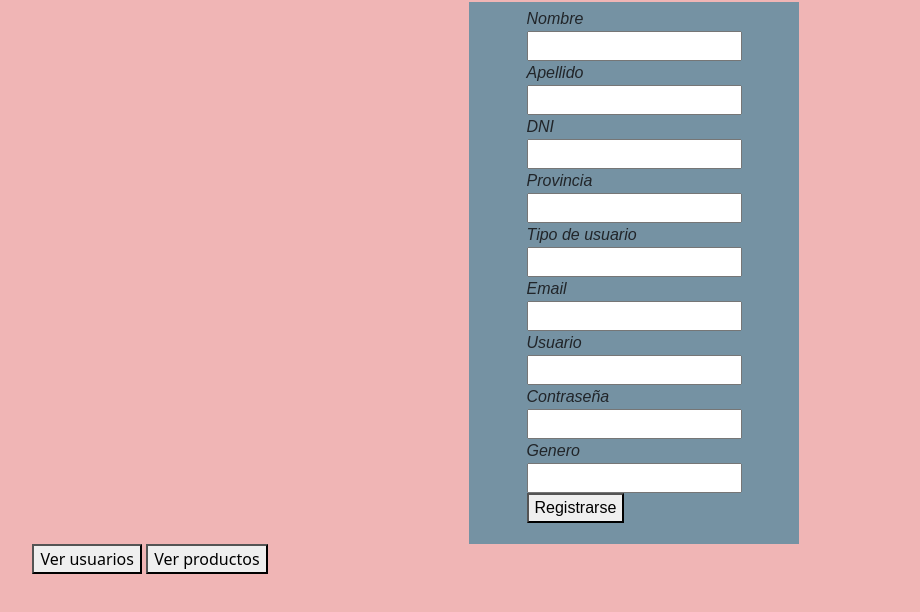
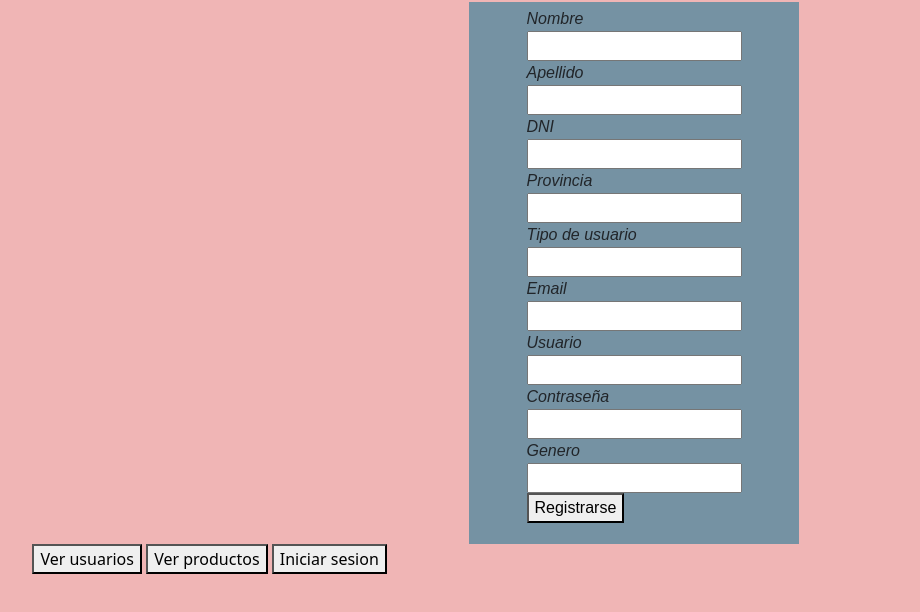
Before and after one commit to carogigena/backend, a website: page public/registro.html in a window 1280 px wide. Shown: the part 126-738 px from the top of the page, without its empty margins (6-926 px from the left). Drawn offline with nearby package versions, Linux system fonts and the light colour scheme.

Commit message:
Se agrego integracion del login con el frnted y boton de redireccion

```diff
--- a/public/registro.html
+++ b/public/registro.html
@@ -102,7 +102,7 @@
     </div>
     <button onclick="window.location.href='users.html'">Ver usuarios</button>
     <button onclick="window.location.href='productos.html'">Ver productos</button>
-
+    <button onclick="window.location.href='login.html'">Iniciar sesion</button>
       </div>
 
 
```
